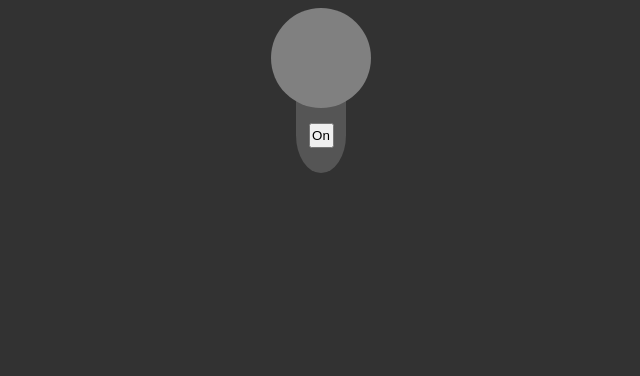
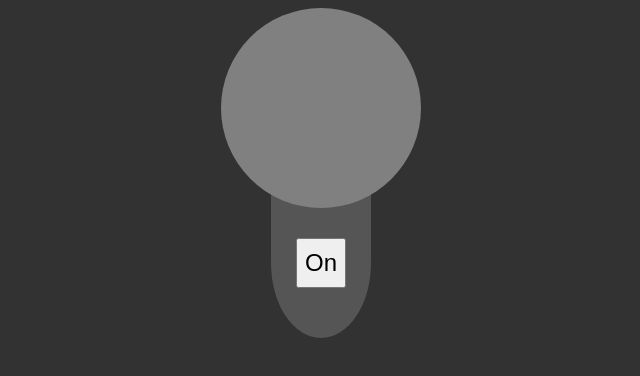
Before and after one commit to TakoyCode/Oppgave-Lightbulb, a plain HTML site: page index.html in a window 1280 px wide. Shown: the whole page, without its empty margins (319-959 px from the left). Drawn offline with Linux system fonts and the light colour scheme.

Commit message:
Made Everything a bit larger

```diff
--- a/style.css
+++ b/style.css
@@ -4,8 +4,8 @@ body {
 
 #lightBulb {
     background-color: gray;
-    width: 100px;
-    height: 100px;
+    width: 200px;
+    height: 200px;
     border-radius: 50%;
 
     z-index: 10;
@@ -13,8 +13,8 @@ body {
 
 .LightBulbBase {
     background-color: rgb(85, 85, 85);
-    width: 50px;
-    height: 75px;
+    width: 100px;
+    height: 150px;
     border-bottom-left-radius: 50%;
     border-bottom-right-radius: 50%;
 
@@ -23,7 +23,7 @@ body {
     justify-content: center;
 
     position: absolute;
-    top: 90px;
+    top: 180px;
 }
 
 .container {
@@ -35,10 +35,12 @@ body {
 }
 
 button {
-    width: 25px;
-    height: 25px;
+    width: 50px;
+    height: 50px;
+    font-size: 150%;
     cursor: pointer;
     display: flex;
     align-items: center;
     justify-content: center;
+
 }
```
